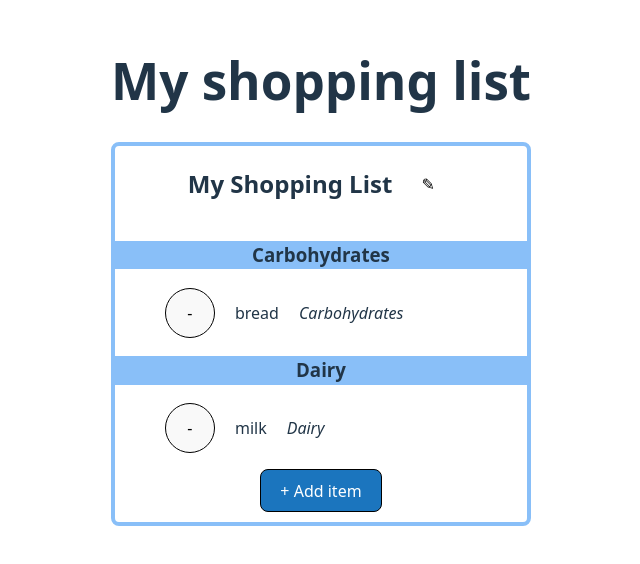
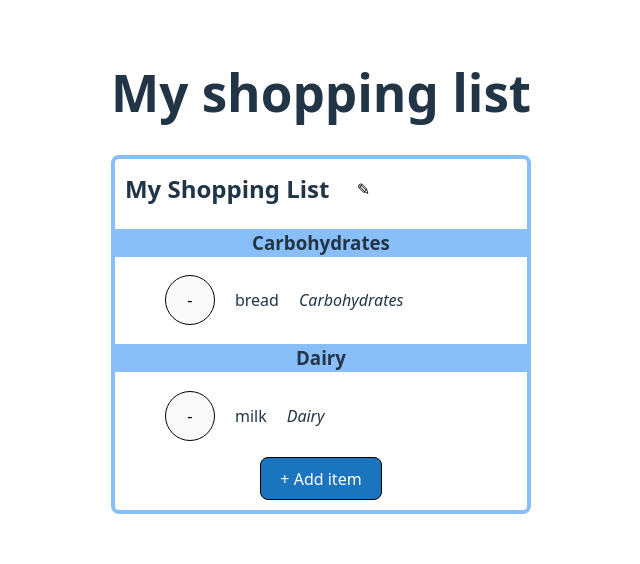
Before and after one commit to emerrafter1/shoppingList, a React (Vite) app in the folder shoppingList/: page / in a window 1280 px wide. Shown: the part 128-692 px from the top of the page, without its empty margins (319-959 px from the left). Built offline with nearby package versions, Linux system fonts and the light colour scheme.

Commit message:
add shopping list title style

```diff
--- a/shoppingList/components/ShoppingListTitle.jsx
+++ b/shoppingList/components/ShoppingListTitle.jsx
@@ -24,6 +24,7 @@ function ShoppingListTitle() {
   return (
     <div className="shopping-list-title">
       {isEditingListName ? (
+        <div className="shopping-list-title-row">
           <input
             className="edit-list-name"
             type="text"
@@ -32,6 +33,7 @@ function ShoppingListTitle() {
             onBlur={handleBlurChange}
             onKeyDown={handleKeyDown}
           ></input>
+        </div>
       ) : (
         <div className="shopping-list-title-row">
           <h2>{listName}</h2>
--- a/shoppingList/src/App.css
+++ b/shoppingList/src/App.css
@@ -1,10 +1,3 @@
-
-
-
-
-
-
-
 #root {
   max-width: 1280px;
   margin: 0 auto;
@@ -17,12 +10,10 @@ body {
 }
 
 * {
-
-
 }
 
 .shopping-list {
-  border: 4px solid #89bff8 ;
+  border: 4px solid #89bff8;
   background-color: white;
   padding-bottom: 10px;
   border-radius: 8px;
@@ -32,7 +23,7 @@ body {
   display: grid;
   grid-template-columns: auto 1fr auto;
   text-align: left;
-  display:grid;
+  display: grid;
   gap: 20px;
   margin: 10px;
 }
@@ -43,67 +34,57 @@ ul {
 
 form {
   display: grid;
- gap: 20px;
-
+  gap: 20px;
 }
 
 input {
   background-color: lightgrey;
+  padding: 10px;
 }
 
 .add-item-button {
   border: 1px solid black;
   background-color: #1b75be;
-  color: white
+  color: white;
 }
 
-input {
+select {
   padding: 10px;
 }
 
-select {
-  padding:10px;
-}
-
-
 .add-item-input-error {
-
   color: red;
 }
 
 .list-item-ticked {
-  border-radius : 50%;
+  border-radius: 50%;
   border: 1px solid black;
   width: 50px;
   height: 50px;
   color: white;
   background-color: lightgreen;
-
 }
 
 .list-item-unticked {
-  border-radius : 50%;
+  border-radius: 50%;
   border: 1px solid black;
   width: 50px;
   height: 50px;
-
-
 }
 
 .list-item {
   display: flex;
 
-  align-items: center;  /* Vertically aligns them in case of different heights */
+  align-items: center; /* Vertically aligns them in case of different heights */
 }
 
 .list-item-text {
- /* You can add some space between the button and the text */
+  /* You can add some space between the button and the text */
 }
 
 .strikethrough {
   text-decoration: line-through;
 }
-
 
 .modal-overlay {
   position: fixed;
@@ -111,14 +92,14 @@ select {
   left: 0;
   width: 100vw;
   height: 100vh;
-  background: rgba(0,0,0,0.5);
+  background: rgba(0, 0, 0, 0.5);
   display: flex;
   justify-content: center;
   align-items: center;
 }
 
 .modal-content {
-  border:1px solid red;
+  border: 1px solid red;
   background: white;
   padding: 2rem;
   border-radius: 8px;
@@ -129,7 +110,6 @@ select {
 }
 
 .modal-close {
-
   position: absolute;
   top: 8px;
   right: 12px;
@@ -148,10 +128,10 @@ h3 {
 }
 
 .shopping-list-title {
-  display: flex;
-  align-items: center;
-  justify-content: center;
-  gap: 10px; /* optional space between title and button */
+  display: grid;
+  align-items: flex-start;
+
+  margin: 10px; /* optional space between title and button */
 }
 
 .edit-button {
@@ -162,19 +142,25 @@ h3 {
 }
 
 .edit-list-name {
-  background-color: white;
-  border:none;
+
+  border: none;
   font-size: 1.5em;
-  font-weight:bold;
+  font-weight: bold;
   background-color: #e3f1ff;
   text-decoration: underline;
+
 }
 
 .shopping-list-title-row {
   display: flex;
+  justify-content: flex-start; /* aligns items to the left */
   align-items: center;
-  justify-content: center;
-  gap: 10px;
+  gap: 0.5rem; /* optional space between title and button */
+  text-align: left;
+}
+
+h2 {
+  margin: 0px;
 }
 
 /* lightestblue: #e3f1ff
```
Lines whose indentation alone changed are shown as unchanged.
